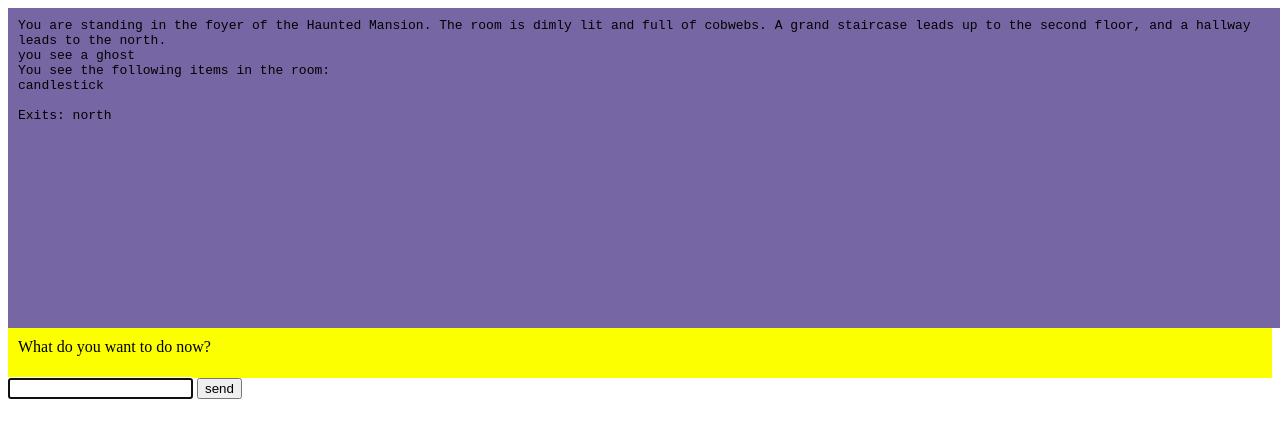
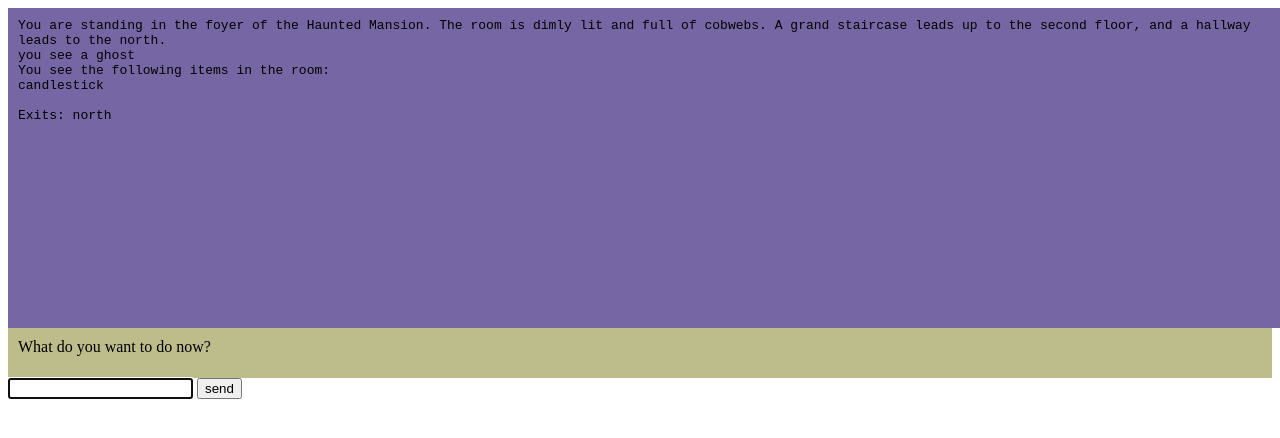
Before and after one commit to PeterCalabrese67/Haunted-Mansion-Game-web, a plain HTML site: page index.html in a window 1280 px wide. Drawn offline with Linux system fonts and the light colour scheme.

```diff
--- a/index.html
+++ b/index.html
@@ -22,7 +22,7 @@
       padding: 10px;
       box-sizing: border-box;
       border:0cqb;
-      background-color: rgb(251, 255, 0);
+      background-color: rgb(188, 189, 138);
     }
 
     #input {
```
